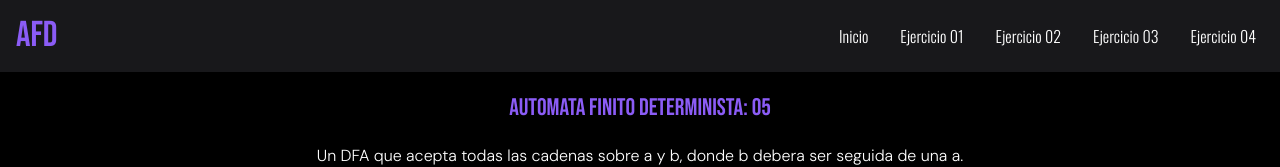
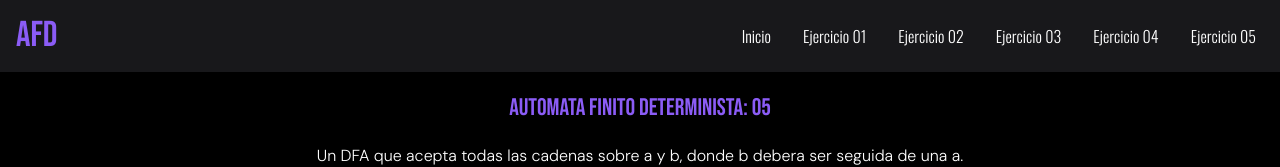
Before and after one commit to LobsangLeonardo/ProyectoU3Automata, a Next.js app: page /ejercicio05 in a window 1280 px wide. Shown: the top 167 px of the page. Built offline with nearby package versions, Linux system fonts and the light colour scheme.

Commit message:
Update Header.jsx

```diff
--- a/components/Header.jsx
+++ b/components/Header.jsx
@@ -30,6 +30,9 @@ const Header = () => {
                             <li className='p-2 hover:bg-violet-700  transition-colors duration-300'>
                                 <Link href={'/ejercicio04'}>Ejercicio 04</Link>
                             </li>
+                            <li className='p-2 hover:bg-violet-700  transition-colors duration-300'>
+                                <Link href={'/ejercicio05'}>Ejercicio 05</Link>
+                            </li>
                         </ul>
                     </nav>
                 </div>
```
